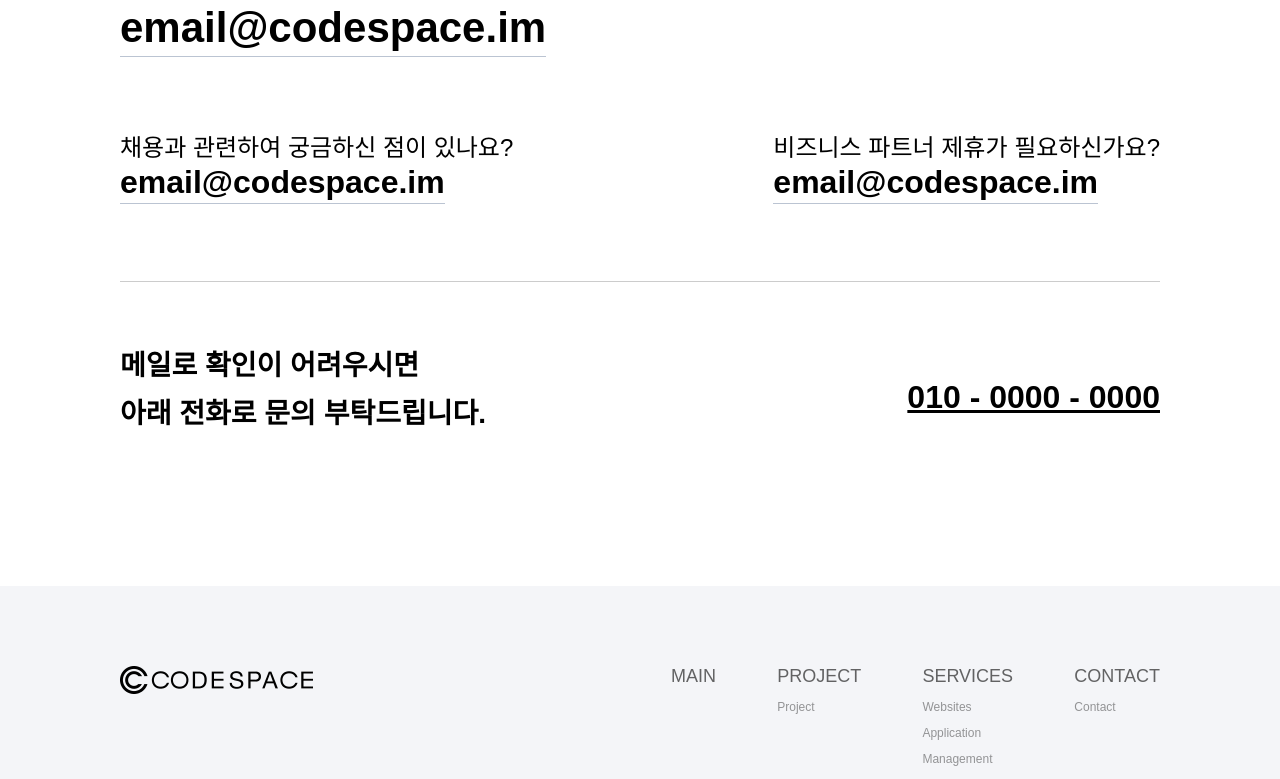
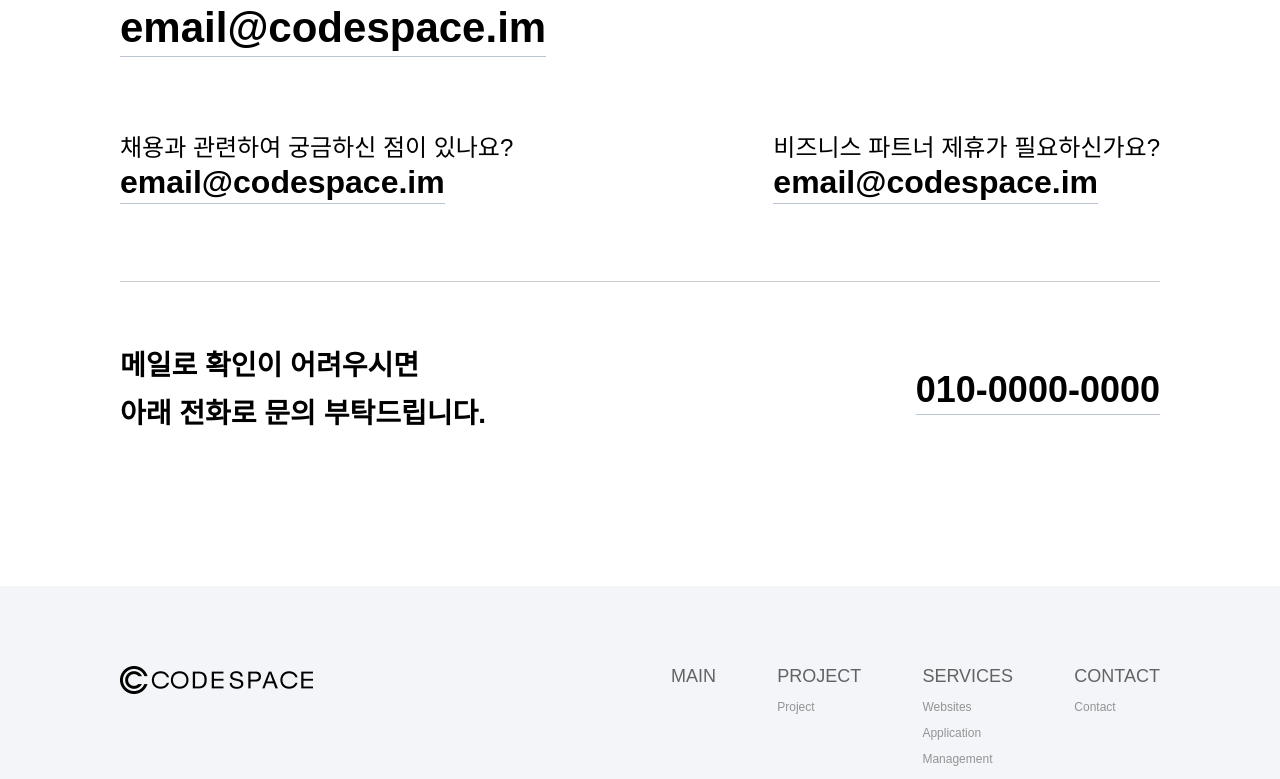
Before and after one commit to seonghojung/codespace_renewal, a Next.js app: page /en/contact in a window 1280 px wide. Shown: the part 575-1354 px from the top of the page. Built offline with nearby package versions, Linux system fonts and the light colour scheme; a web font is replaced by a local one.

Commit message:
contect 페이지 레이아웃 수정

```diff
--- a/app/[locale]/components/UnderLineText.tsx
+++ b/app/[locale]/components/UnderLineText.tsx
@@ -4,6 +4,7 @@ import { styled } from "styled-components";
 interface IUnderLineText {
   mbSize: number;
   pcSize: number;
+  text: string;
 }
 
 interface IAddressWrap {
@@ -11,12 +12,12 @@ interface IAddressWrap {
   $pcSize: number;
 }
 
-const UnderLineText = ({ mbSize, pcSize }: IUnderLineText) => {
+const UnderLineText = ({ mbSize, pcSize, text }: IUnderLineText) => {
   return (
-    <Link href="" passHref legacyBehavior>
+    <Link href="mailto:jake@codespace.im" target="_blank" rel="noreferrer noopener" passHref legacyBehavior>
       <AddressWrap $mbSize={mbSize} $pcSize={pcSize}>
         <Address>
-          <span>email@codespace.im</span>
+          <span>{text}</span>
         </Address>
       </AddressWrap>
     </Link>
--- a/app/[locale]/contact/ContactEmailSection.tsx
+++ b/app/[locale]/contact/ContactEmailSection.tsx
@@ -4,7 +4,7 @@ import styled from "styled-components";
 import UnderLineText from "../components/UnderLineText";
 
 const SectionWrap = styled.section`
-  padding: 60px 10px 0px;
+  padding: 60px 20px 0px;
   display: flex;
   flex-direction: column;
   @media (min-width: 1200px) {
@@ -69,16 +69,16 @@ export const ContactEmailSection = () => {
     <SectionWrap>
       <TitleWrap>
         <h1>프로젝트에 대한 문의나 의뢰가 있나요?</h1>
-        <UnderLineText mbSize={32} pcSize={42} />
+        <UnderLineText mbSize={32} pcSize={42} text={"email@codespace.im"} />
       </TitleWrap>
       <Wrapper>
         <SubTitleWrap>
           <h1>채용과 관련하여 궁금하신 점이 있나요?</h1>
-          <UnderLineText mbSize={22} pcSize={32} />
+          <UnderLineText mbSize={22} pcSize={32} text={"email@codespace.im"} />
         </SubTitleWrap>
         <SubTitleWrap>
           <h1>비즈니스 파트너 제휴가 필요하신가요?</h1>
-          <UnderLineText mbSize={22} pcSize={32} />
+          <UnderLineText mbSize={22} pcSize={32} text={"email@codespace.im"} />
         </SubTitleWrap>
       </Wrapper>
     </SectionWrap>
--- a/app/[locale]/contact/ContactPhoneSection.tsx
+++ b/app/[locale]/contact/ContactPhoneSection.tsx
@@ -1,43 +1,44 @@
 "use client";
 
 import { styled } from "styled-components";
+import UnderLineText from "../components/UnderLineText";
 
 const SectionWrap = styled.section`
   display: flex;
   flex-direction: column;
+  align-items: flex-start;
   padding: 80px 12px 160px 20px;
   gap: 10px;
-  h2 {
-    color: #000;
-    font-size: 28px;
-    font-weight: 600;
-    line-height: 44px;
-  }
   span {
     color: #000;
-    font-size: 32px;
     font-weight: 600;
-    text-decoration-line: underline;
   }
   @media (min-width: 1200px) {
-    padding: 60px 120px 148px 120px;
-    h2 {
-      line-height: 48px;
-    }
-    span {
-      padding-top: 36px;
-    }
     flex-direction: row;
     justify-content: space-between;
+    align-items: center;
+    padding: 60px 120px 148px 120px;
   }
 `;
+
+const Title = styled.h2`
+  color: #000;
+  font-size: 28px;
+  font-weight: 600;
+  line-height: 44px;
+
+  @media (min-width: 1200px) {
+    line-height: 48px;
+  }
+`;
+
 export const ContactPhoneSection = () => {
   return (
     <SectionWrap>
-      <h2>
+      <Title>
         메일로 확인이 어려우시면 <br /> 아래 전화로 문의 부탁드립니다.
-      </h2>
-      <span>010 - 0000 - 0000</span>
+      </Title>
+      <UnderLineText mbSize={32} pcSize={36} text={"010-0000-0000"} />
     </SectionWrap>
   );
 };
```
